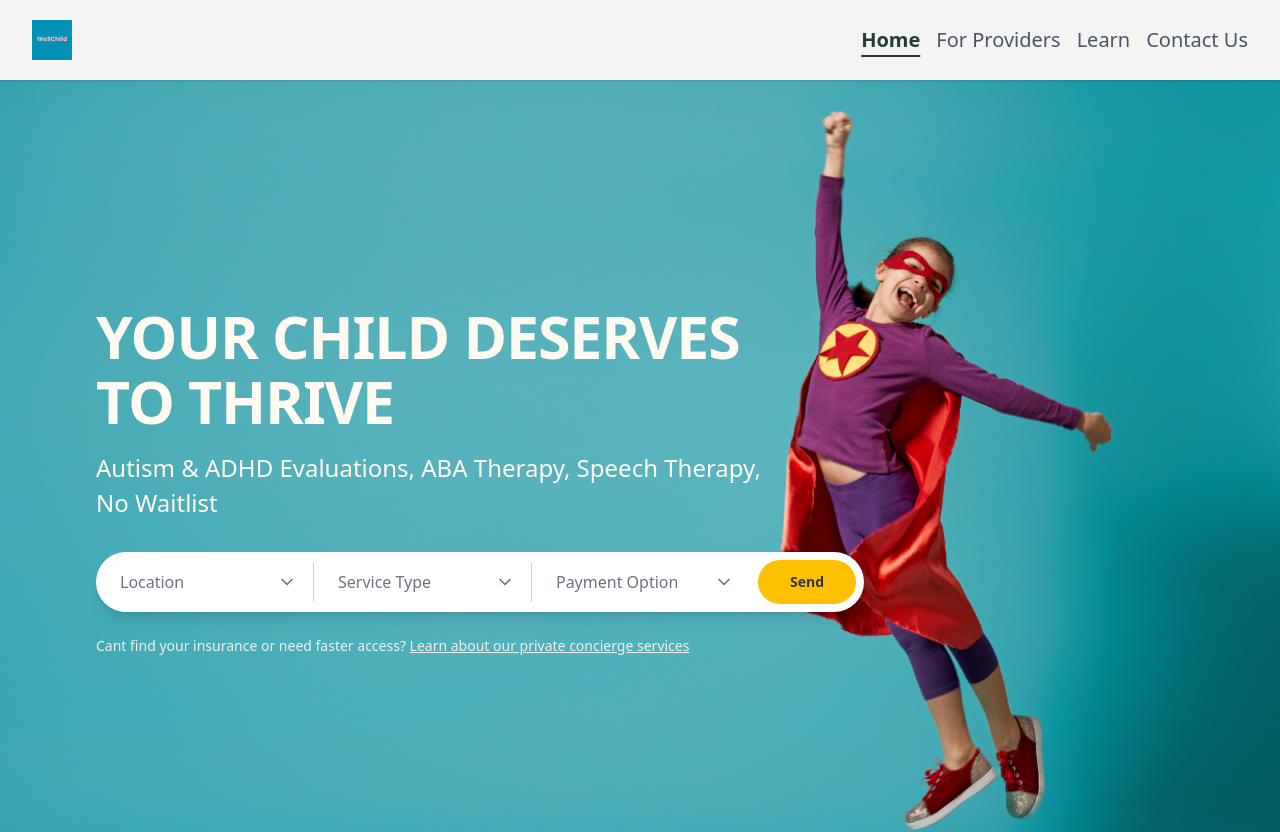
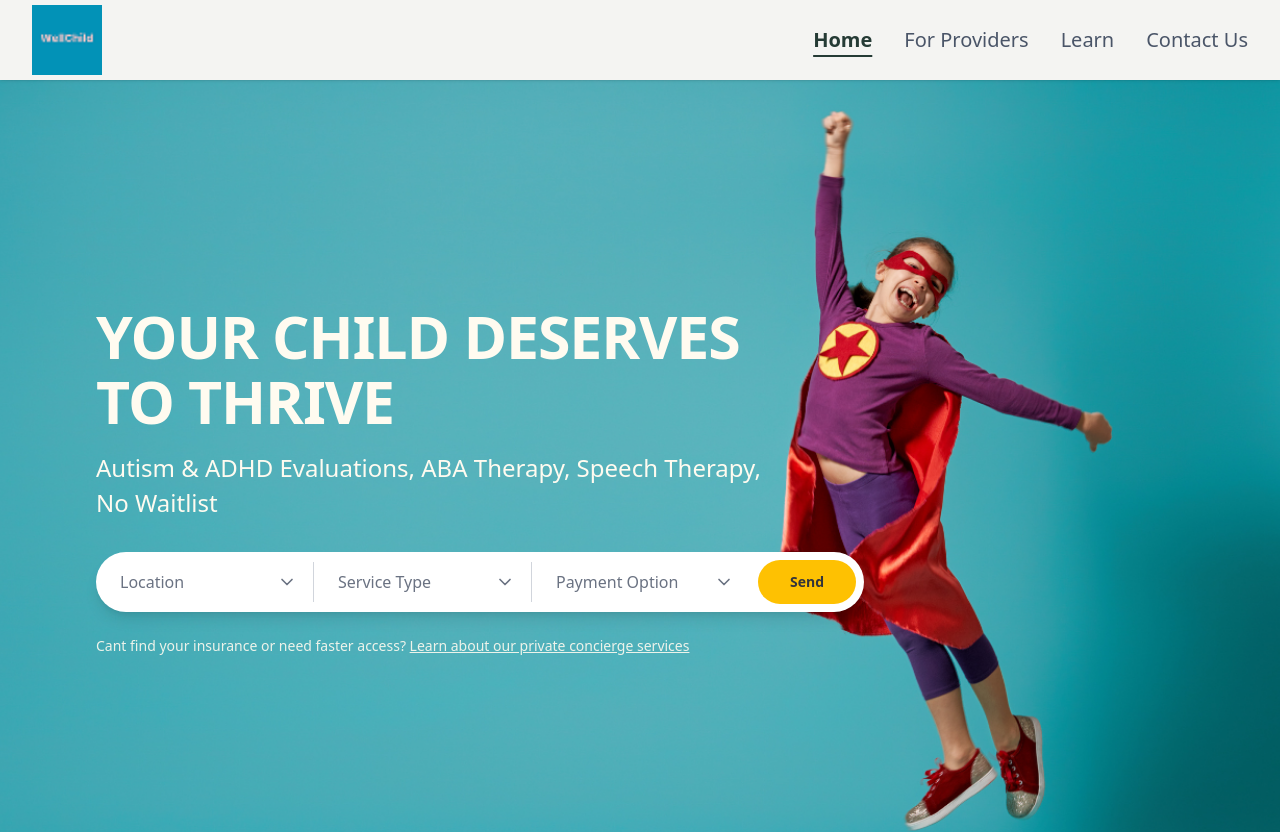
Before and after one commit to Mozisha/Wellchild, a Next.js app: page / in a window 1280 px wide. Shown: the top 832 px of the page. Built offline with nearby package versions, Linux system fonts and the light colour scheme.

Commit message:
styling fix

```diff
--- a/app/components/Navbar.tsx
+++ b/app/components/Navbar.tsx
@@ -23,7 +23,7 @@ export default function Navbar() {
   };
 
   return (
-    <nav className="bg-[#F4F4F2] font-nanum sticky top-0 z-50 shadow-sm">
+    <nav className="bg-[#F4F4F2] sticky top-0 z-50 shadow-sm">
       <div className="max-w-7xl mx-auto px-4 sm:px-6 lg:px-8">
         <div className="flex items-center justify-between h-20">
           <div className="flex-shrink-0">
@@ -31,23 +31,24 @@ export default function Navbar() {
               <Image
                 src="/logo/wellchild-logo.png"
                 alt="WellChild Logo"
-                width={40}
-                height={40}
+                width={70}
+                height={70}
               />
             </Link>
           </div>
           <div className="hidden md:block">
-            <div className="ml-10 flex items-baseline space-x-4">
+            <div className="ml-10 flex items-baseline space-x-8">
               {navLinks.map((link) => {
                 const isActive = pathname === link.href;
                 return (
                   <Link
                     key={link.name}
                     href={link.href}
-                    className={`font-nanum text-xl leading-8 tracking-normal text-center ${
+                    // UPDATED: Added hover effect for non-active links
+                    className={`text-xl leading-8 tracking-normal text-center transition-colors duration-200 ${
                       isActive
                         ? 'text-[#253B35] font-bold underline underline-offset-8 decoration-2'
-                        : 'text-[#4A5568]'
+                        : 'text-[#4A5568] hover:text-[#253B35] hover:underline hover:underline-offset-8 hover:decoration-2'
                     }`}
                   >
                     {link.name}
```
